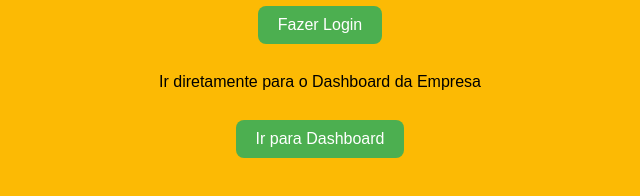
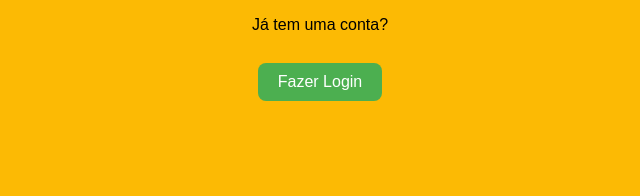
Before and after one commit to caikymorais/iaca-app, a React (Vite) app: page / in a window 1280 px wide. Shown: the part 512-708 px from the top of the page, without its empty margins (320-960 px from the left). Built offline with nearby package versions, Linux system fonts and the light colour scheme.

Commit message:
mais um commit

```diff
--- a/src/pages/Home.jsx
+++ b/src/pages/Home.jsx
@@ -29,14 +29,6 @@ const Home = () => {
           <button>Fazer Login</button>
         </Link>
       </div>
-
-      {/* Botão para ir diretamente ao Dashboard */}
-      <div>
-        <p>Ir diretamente para o Dashboard da Empresa</p>
-        <Link to="/dashboard">
-          <button>Ir para Dashboard</button>
-        </Link>
-      </div>
     </div>
   );
 };
```
